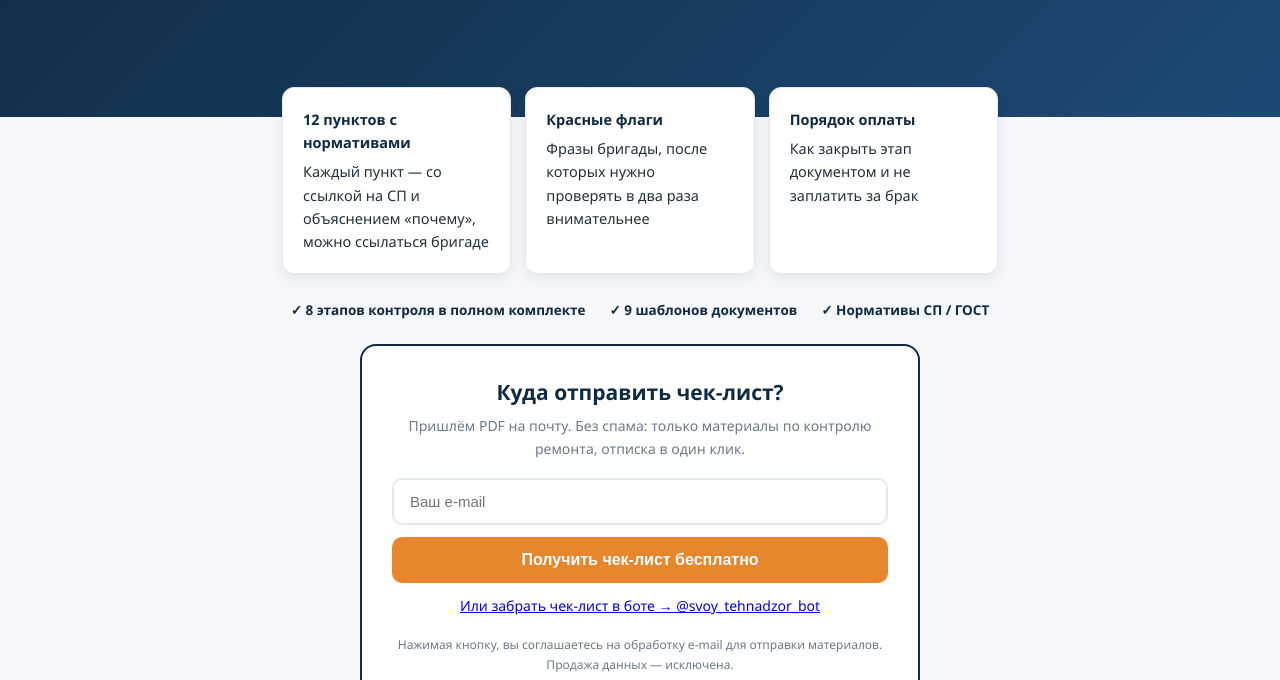
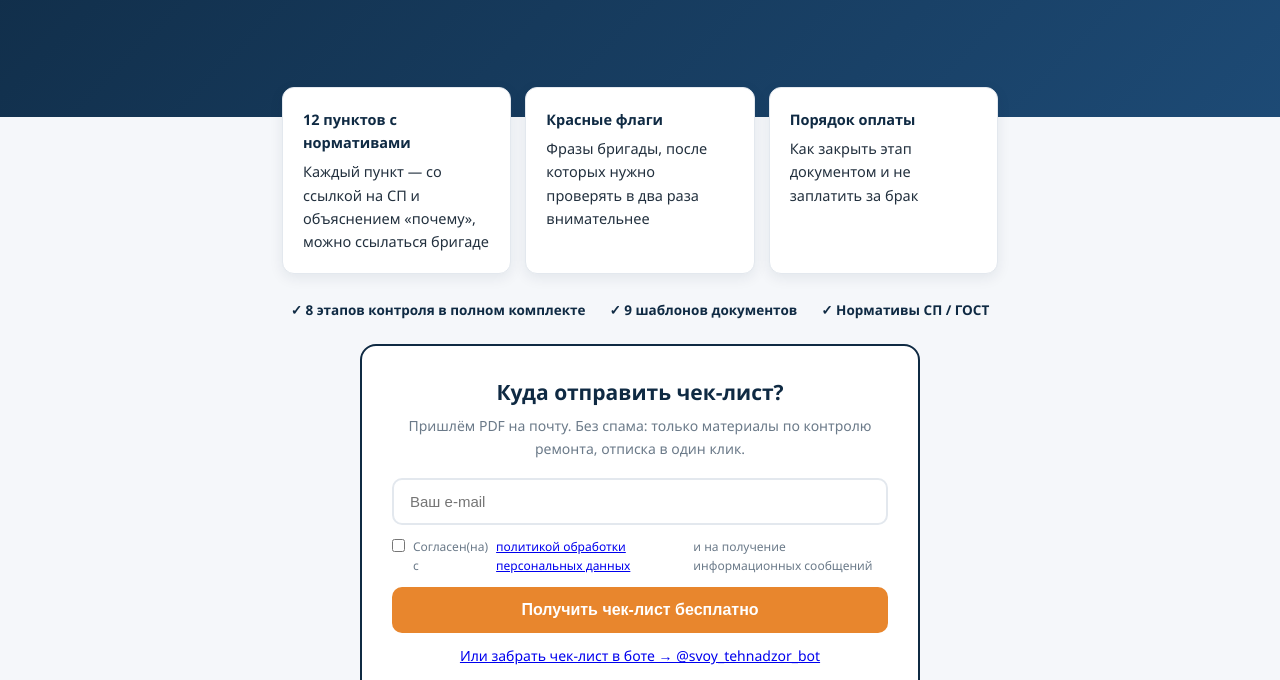
Before and after one commit to rodgermin10-design/svoy-tehnadzor, a plain HTML site: page stranitsa-sbora-pochty.html in a window 1280 px wide. Shown: the part 272-952 px from the top of the page. Drawn offline with Linux system fonts and the light colour scheme.

```diff
--- a/stranitsa-sbora-pochty.html
+++ b/stranitsa-sbora-pochty.html
@@ -57,10 +57,11 @@
     <!-- Подключение: Formspree / свой backend / Telegram-бот. Вставить endpoint в action -->
     <form action="#" method="POST">
       <input type="email" name="email" placeholder="Ваш e-mail" required>
+      <label style="display:flex;gap:8px;align-items:flex-start;text-align:left;font-size:12px;color:var(--muted);margin-bottom:12px;cursor:pointer;"><input type="checkbox" required style="margin-top:2px;"> Согласен(на) с <a href="pd.html" target="_blank">политикой обработки персональных данных</a> и на получение информационных сообщений</label>
       <button type="submit">Получить чек-лист бесплатно</button>
       </form>
       <p style="margin-top:12px;font-size:14px;"><a href="https://t.me/svoy_tehnadzor_bot">Или забрать чек-лист в боте → @svoy_tehnadzor_bot</a></p>
-      <div class="priv">Нажимая кнопку, вы соглашаетесь на обработку e-mail для отправки материалов. Продажа данных — исключена.</div>
+      <div class="priv">Продажа данных третьим лицам — исключена. Отписка в один клик.</div>
     </div>
 </div>
 
```
